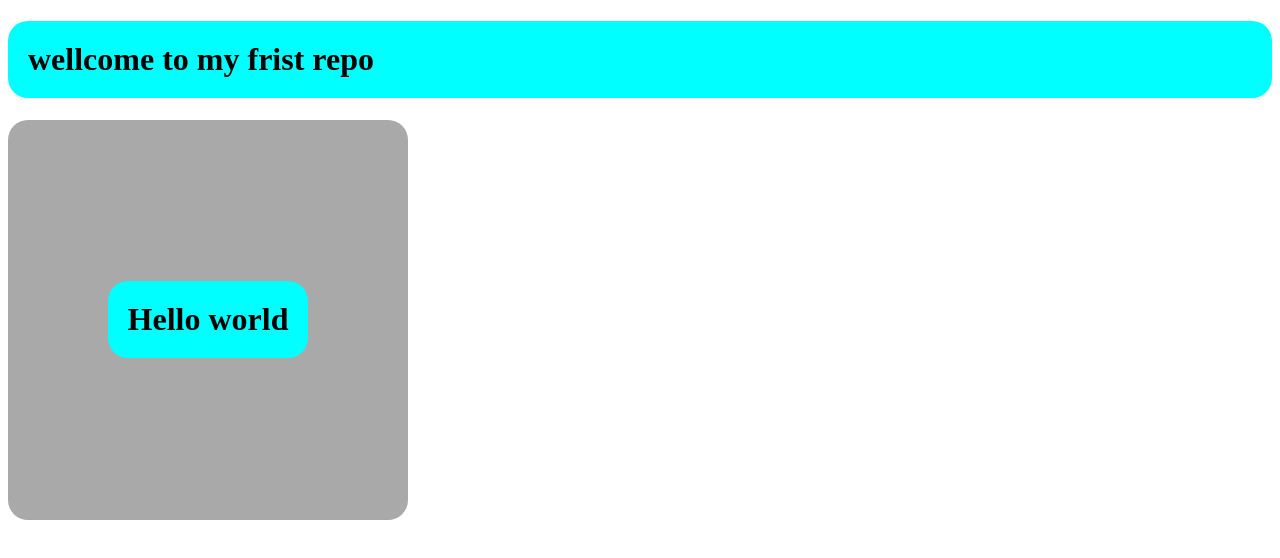
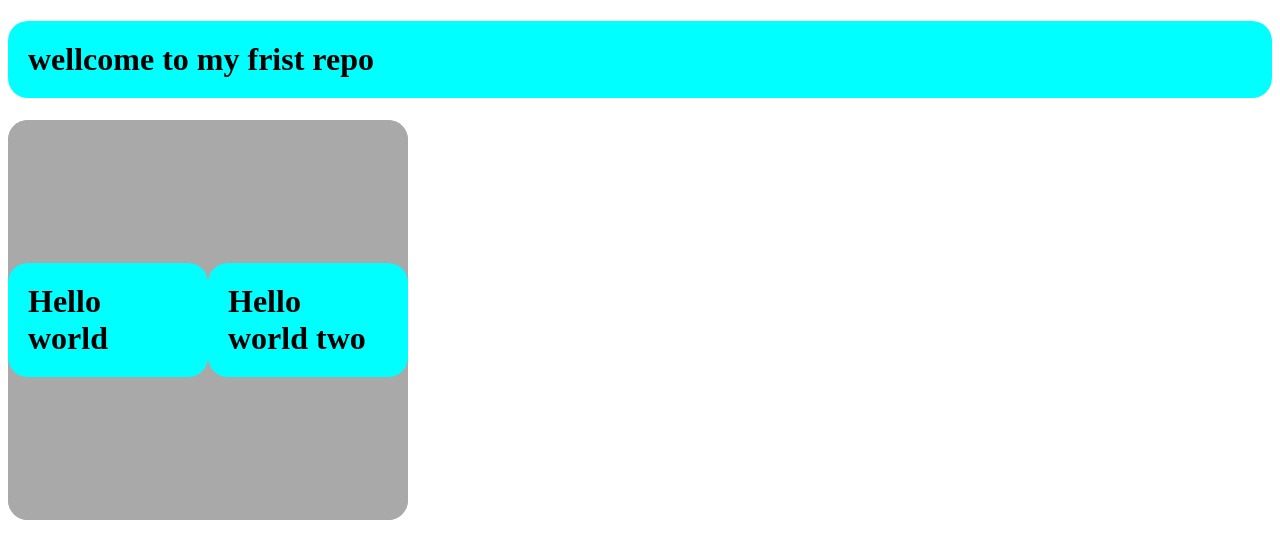
Before and after one commit to moies8/my-first-repo, a plain HTML site: page index.html in a window 1280 px wide. Drawn offline with Linux system fonts and the light colour scheme.

Commit message:
Make anothor div

```diff
--- a/index.html
+++ b/index.html
@@ -8,6 +8,9 @@
 </head>
 <body>
   <h1>wellcome to my frist repo</h1>
-  <div><h1>Hello world</h1></div>
+  <div class="con">
+    <div class="hello"><h1>Hello world</h1></div>
+    <div class="hello"><h1>Hello world two</h1></div>
+  </div>
 </body>
 </html>
```
